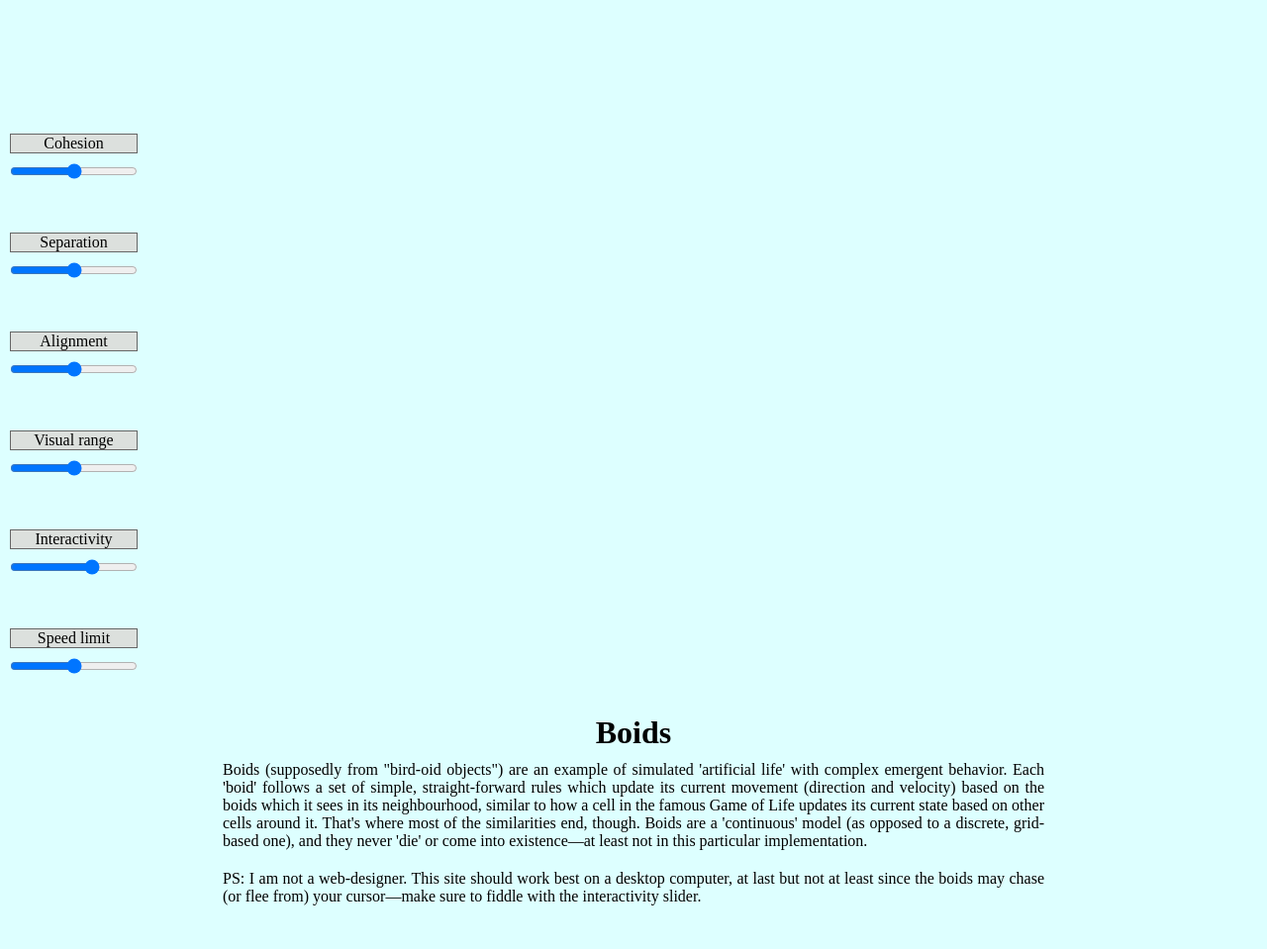
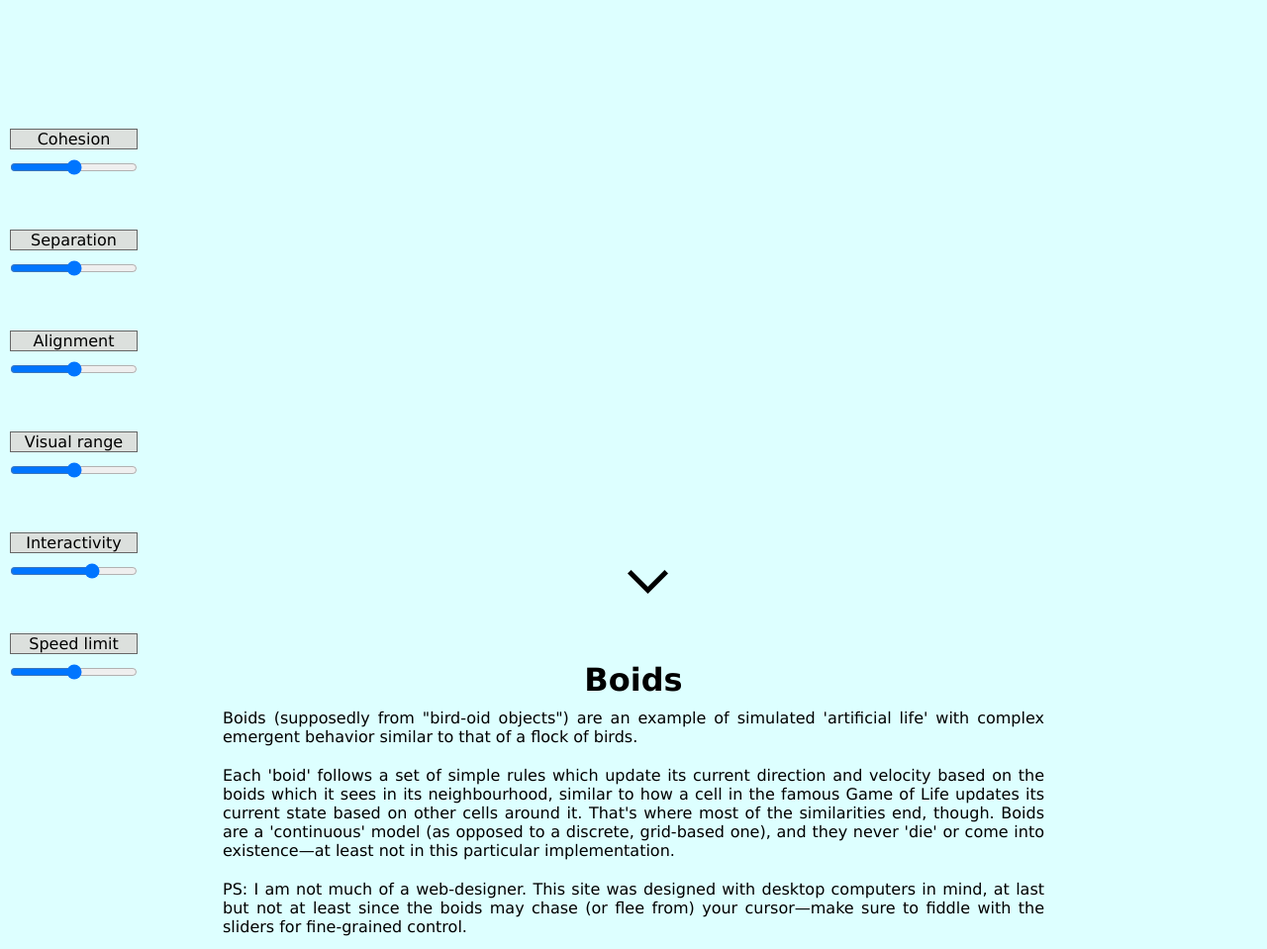
Before and after one commit to HereComesTheMoon/HereComesTheMoon.github.io, a plain HTML site: page index.html in a window 1280 px wide. Shown: the top 959 px of the page at 99% size. Drawn offline with Linux system fonts and the light colour scheme; no server answers.

```diff
--- a/index.html
+++ b/index.html
@@ -21,6 +21,8 @@
       align-items: center;
       justify-content: center;
       background-color: #ddffff;
+      font-size: 100%;
+      font-family: Verdana, sans-serif;
     }
 
     canvas {
@@ -96,6 +98,18 @@
       margin: 0px auto;
       text-align: justify;
     }
+
+    .downarrow {
+      border: solid black;
+      border-width: 0 5px 5px 0;
+      display: inline-block;
+      padding: 12px;
+      transform: rotate(45deg);
+      -webkit-transform: rotate(45deg);
+      position: absolute;
+      z-index: 1;
+      top: -10%;
+    }
   </style>
 </head>
 
@@ -130,19 +144,23 @@
   <canvas id="boids-canvas"></canvas>
   <script src="./bootstrap.js"></script>
   <div class="mytext">
+    <i class="downarrow"></i>
     <h1>Boids</h1>
     <p id="textbody">
       Boids (supposedly from "bird-oid objects") are an example of simulated 'artificial life' with complex emergent
-      behavior.
-      Each 'boid' follows a set of simple, straight-forward rules which update its current movement (direction and
-      velocity) based on the boids which it sees in its neighbourhood, similar to how a cell in the famous Game of Life
-      updates its current state based on other cells around it.
-      That's where most of the similarities end, though. Boids are a 'continuous' model (as opposed to a discrete,
-      grid-based one), and they never 'die' or come into existence—at least not in this particular implementation.
+      behavior similar to that of a flock of birds.
     </p>
     <p id="textbody">
-      PS: I am not a web-designer. This site should work best on a desktop computer, at last but not at least since the
-      boids may chase (or flee from) your cursor—make sure to fiddle with the interactivity slider.
+      Each 'boid' follows a set of simple rules which update its current direction and velocity based on the
+      boids which it sees in its neighbourhood, similar to how a cell in the famous Game of Life updates its current
+      state based on other cells around it. That's where most of the similarities end, though. Boids are a 'continuous'
+      model (as opposed to a discrete, grid-based one), and they never 'die' or come into existence—at least not in this
+      particular implementation.
+    </p>
+    <p id="textbody">
+      PS: I am not much of a web-designer. This site was designed with desktop computers in mind, at last but not at
+      least since the boids may chase (or flee from) your cursor—make sure to fiddle with the sliders for fine-grained
+      control.
     </p>
     <div class="explainer-grid">
       <div class="explainer-grid-item">
```
Also changed, not shown: bootstrap.js, 1 other file.
